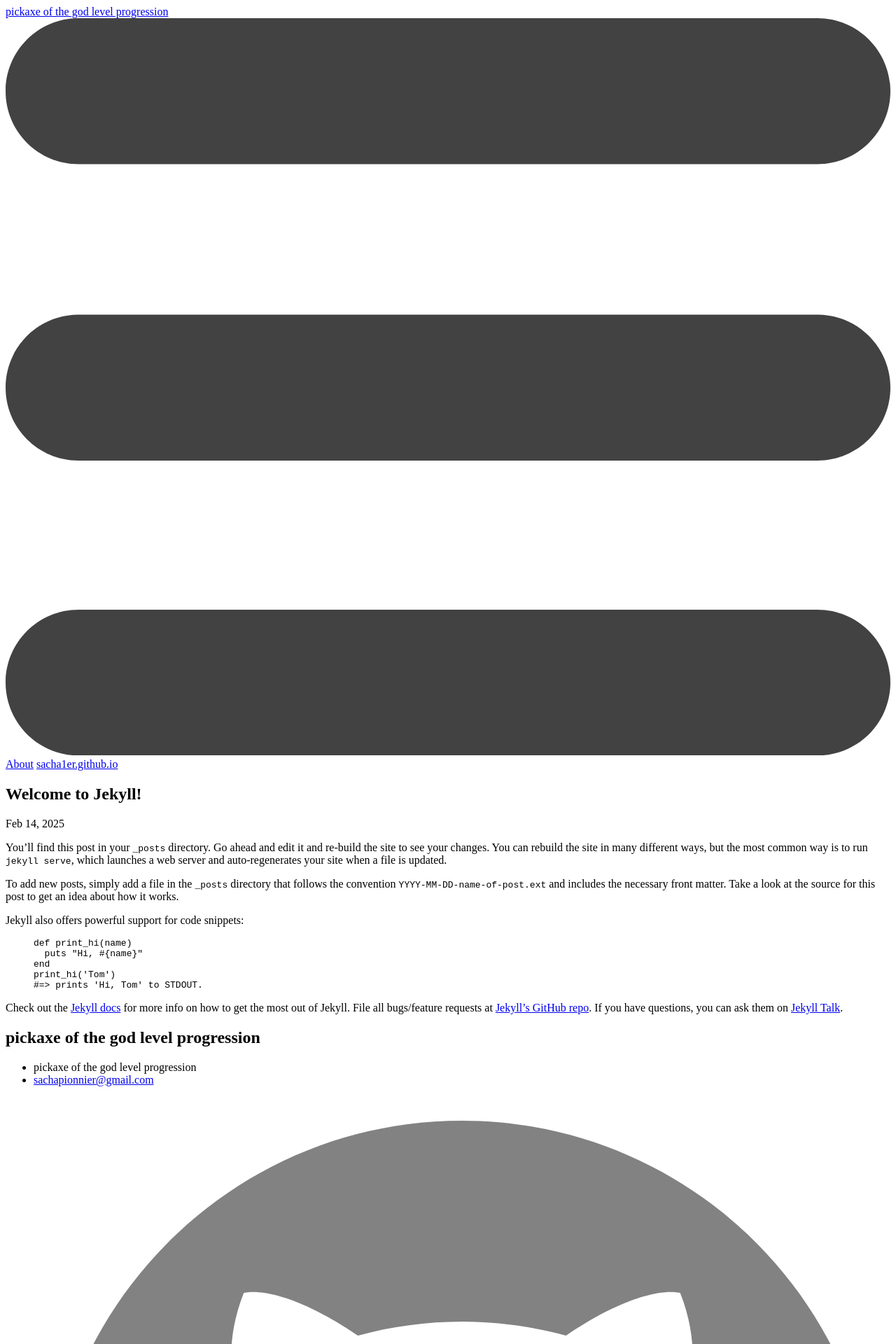
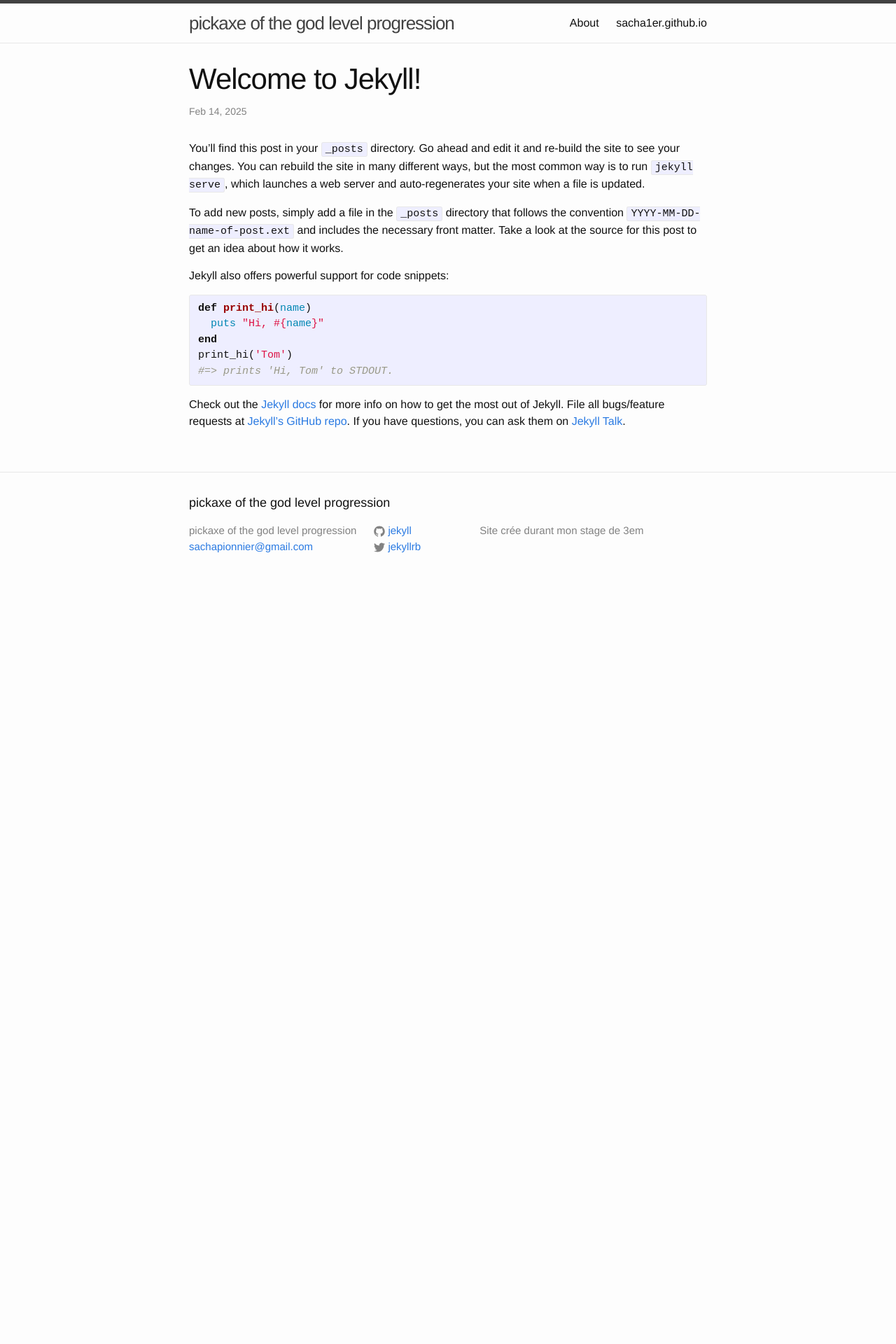
Before and after one commit to sacha1er/sacha1er.github.io, a Jekyll site: the page built from _posts/2025-02-14-welcome-to-jekyll.markdown, in a window 1280 px wide. Shown: the top 1920 px of the page at 70% size. Built offline with Jekyll 4.4.1, drawn with Linux system fonts in a browser that asks for light colours; after the commit the page ends 900 px from its top, so only the background shows below that.

Commit message:
Update main.scss

```diff
--- a/css/main.scss
+++ b/css/main.scss
@@ -1,61 +1,53 @@
-<!DOCTYPE html>
-<html lang="fr">
-<head>
-    <meta charset="UTF-8">
-    <meta name="viewport" content="width=device-width, initial-scale=1.0">
-    <title>Mon Site Classique</title>
-    <style>
-        body {
-            font-family: Arial, sans-serif;
-            margin: 0;
-            padding: 0;
-            background-color: #f4f4f4;
-            text-align: center;
-        }
-        header {
-            background: #333;
-            color: white;
-            padding: 15px;
-            font-size: 24px;
-        }
-        nav {
-            background: #444;
-            padding: 10px;
-        }
-        nav a {
-            color: white;
-            text-decoration: none;
-            margin: 0 15px;
-            font-size: 18px;
-        }
-        section {
-            padding: 20px;
-            max-width: 800px;
-            margin: auto;
-            background: white;
-            box-shadow: 0px 0px 10px rgba(0, 0, 0, 0.1);
-            border-radius: 5px;
-        }
-        footer {
-            margin-top: 20px;
-            padding: 10px;
-            background: #333;
-            color: white;
-            font-size: 14px;
-        }
-    </style>
-</head>
-<body>
-    <header>Mon Site Classique</header>
-    <nav>
-        <a href="#">Accueil</a>
-        <a href="#">À Propos</a>
-        <a href="#">Contact</a>
-    </nav>
-    <section>
-        <h2>Bienvenue sur mon site</h2>
-        <p>Ceci est une page simple avec un design épuré.</p>
-    </section>
-    <footer>&copy; 2025 Mon Site Classique. Tous droits réservés.</footer>
-</body>
-</html>
+---
+# Only the main Sass file needs front matter (the dashes are enough)
+---
+@charset "utf-8";
+
+
+
+// Our variables
+$base-font-family: "Helvetica Neue", Helvetica, Arial, sans-serif;
+$base-font-size:   16px;
+$base-font-weight: 400;
+$small-font-size:  $base-font-size * 0.875;
+$base-line-height: 1.5;
+
+$spacing-unit:     30px;
+
+$text-color:       #111;
+$background-color: #fdfdfd;
+$brand-color:      #2a7ae2;
+
+$grey-color:       #828282;
+$grey-color-light: lighten($grey-color, 40%);
+$grey-color-dark:  darken($grey-color, 25%);
+
+// Width of the content area
+$content-width:    800px;
+
+$on-palm:          600px;
+$on-laptop:        800px;
+
+
+
+// Use media queries like this:
+// @include media-query($on-palm) {
+//     .wrapper {
+//         padding-right: $spacing-unit / 2;
+//         padding-left: $spacing-unit / 2;
+//     }
+// }
+@mixin media-query($device) {
+    @media screen and (max-width: $device) {
+        @content;
+    }
+}
+
+
+
+// Import partials from `sass_dir` (defaults to `_sass`)
+@import
+        "base",
+        "layout",
+        "syntax-highlighting"
+;
```
